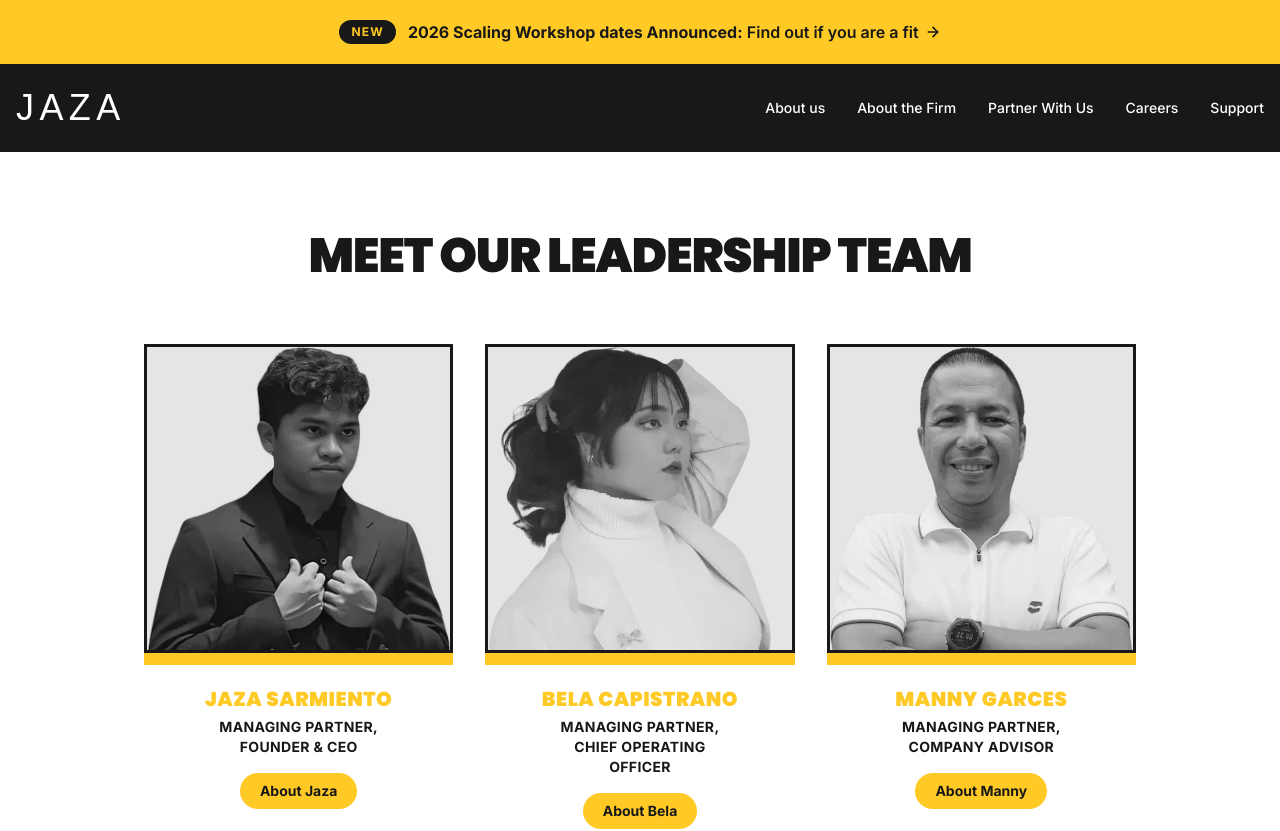
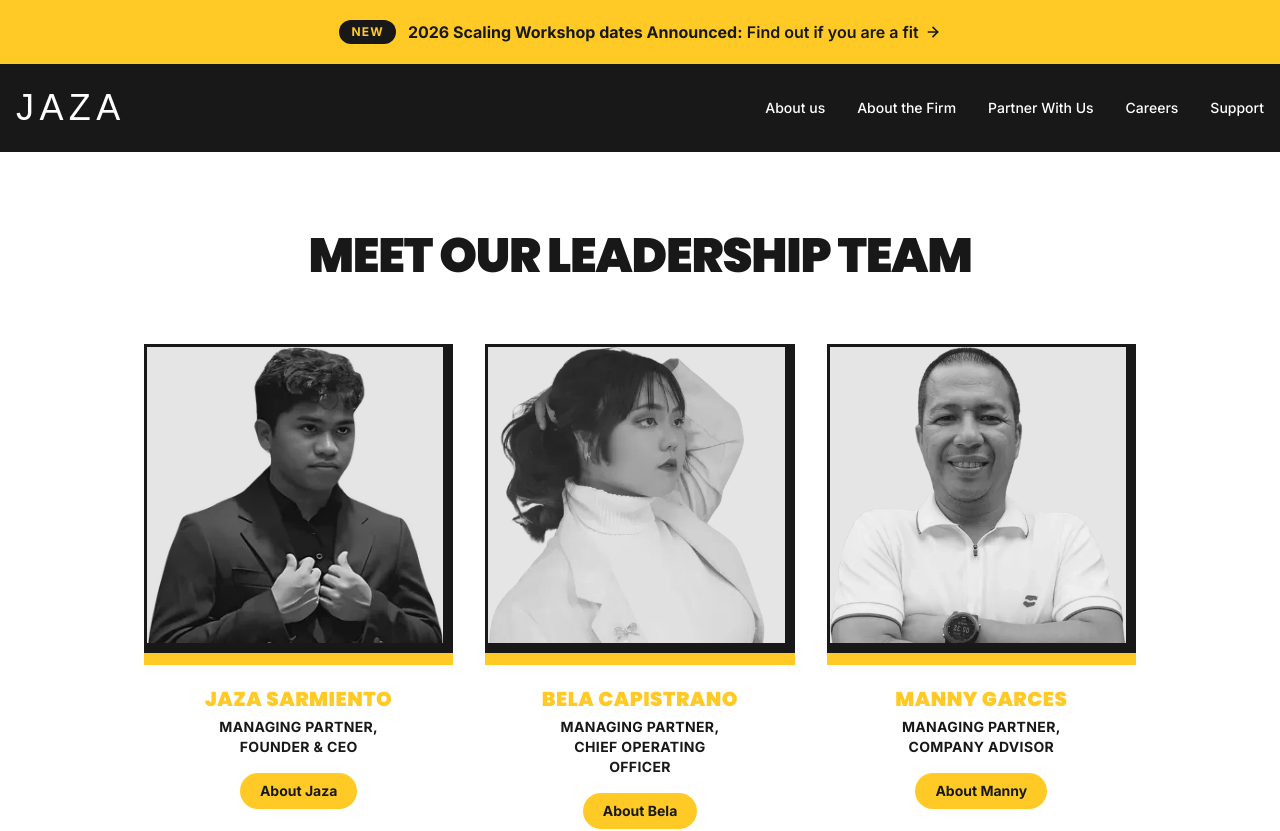
Before and after one commit to JAZA-Group-OS/jaza-media-site, a Next.js app: page /about-the-firm in a window 1280 px wide. Shown: the top 831 px of the page. Built offline with nearby package versions, Linux system fonts and the light colour scheme; a web font is replaced by a local one.

Commit message:
feat: switch card frame to offset polaroid (3px top-left, 10px bottom-right)

```diff
--- a/components/team-bio-hero.tsx
+++ b/components/team-bio-hero.tsx
@@ -12,7 +12,8 @@ export function TeamBioHero({ member }: { member: Member }) {
   return (
     <section className="bg-brand-yellow">
       <div className="mx-auto grid max-w-6xl grid-cols-1 items-center gap-8 px-4 py-12 md:grid-cols-[1fr_1.4fr] md:gap-12 md:py-20">
-        <div className="relative aspect-[4/5] w-full max-w-sm overflow-hidden border-[3px] border-brand-black bg-neutral-200">
+        <div className="w-full max-w-sm bg-brand-black pt-[3px] pl-[3px] pr-[10px] pb-[10px]">
+          <div className="relative aspect-[4/5] w-full overflow-hidden bg-neutral-200">
             {portrait ? (
               <Image
                 src={portrait}
@@ -26,6 +27,7 @@ export function TeamBioHero({ member }: { member: Member }) {
               <span className="sr-only">{altText}</span>
             )}
           </div>
+        </div>
         <div>
           <h1 className="font-heading text-4xl font-black uppercase leading-[1.05] tracking-tight text-brand-black md:text-6xl">
             {displayName}
--- a/components/team-card.tsx
+++ b/components/team-card.tsx
@@ -3,8 +3,8 @@ import Link from "next/link";
 
 import type { Member } from "@/lib/team";
 
-const ACCENT_BORDER: Record<NonNullable<Member["accent"]>, string> = {
-  purple: "border-purple-500",
+const ACCENT_FRAME: Record<NonNullable<Member["accent"]>, string> = {
+  purple: "bg-purple-500",
 };
 
 function firstName(member: Member): string {
@@ -17,9 +17,7 @@ function firstName(member: Member): string {
 }
 
 export function TeamCard({ member }: { member: Member }) {
-  const borderClass = member.accent
-    ? ACCENT_BORDER[member.accent]
-    : "border-brand-black";
+  const frameBg = member.accent ? ACCENT_FRAME[member.accent] : "bg-brand-black";
   const displayName = member.name ?? "NAME";
   const altText = member.name
     ? `${member.name} — ${member.role}`
@@ -28,8 +26,9 @@ export function TeamCard({ member }: { member: Member }) {
   return (
     <article className="flex flex-col items-center text-center">
       <div
-        className={`relative aspect-square w-full overflow-hidden border-[3px] ${borderClass} bg-neutral-200`}
+        className={`w-full ${frameBg} pt-[3px] pl-[3px] pr-[10px] pb-[10px]`}
       >
+        <div className="relative aspect-square w-full overflow-hidden bg-neutral-200">
           {member.image ? (
             <Image
               src={member.image}
@@ -41,6 +40,7 @@ export function TeamCard({ member }: { member: Member }) {
           ) : (
             <span className="sr-only">{altText}</span>
           )}
+        </div>
       </div>
       <div className="h-3 w-full bg-brand-yellow" aria-hidden />
 
```
Lines whose indentation alone changed are shown as unchanged.
